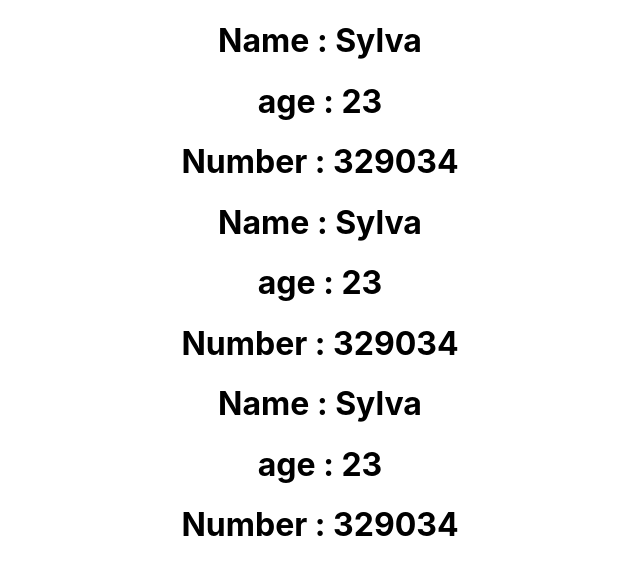
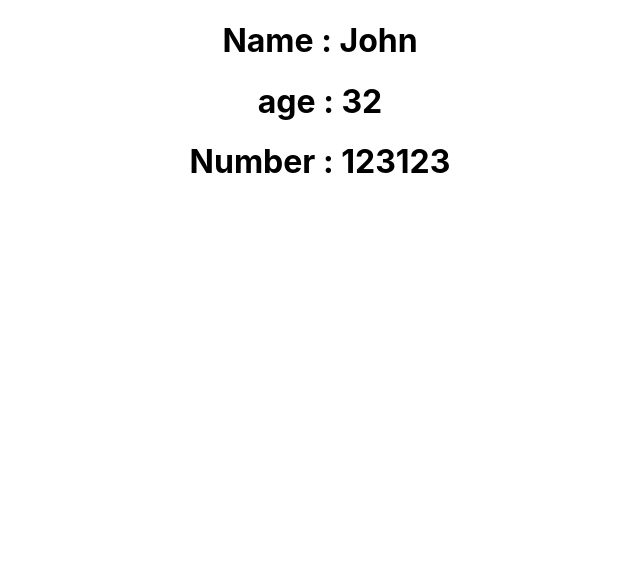
Before and after one commit to Sylvat160/react-js-C, a React (Create React App) app: page / in a window 1280 px wide. Shown: the top 574 px of the page, without its empty margins (320-960 px from the left). Built offline with nearby package versions, Linux system fonts and the light colour scheme.

Commit message:
props ...

```diff
--- a/src/App.js
+++ b/src/App.js
@@ -1,11 +1,11 @@
 import './App.css';
 
-const Person = () => {
+const Person = (props) => {
   return (
     <>
-      <h1>Name : Sylva</h1>
-      <h1> age : 23 </h1>
-      <h1> Number : 329034 </h1>
+      <h1>Name : {props.name} </h1>
+      <h1> age : {props.age} </h1>
+      <h1> Number : {props.number} </h1>
     </>
   )
 }
@@ -16,9 +16,7 @@ const App = () => {
   const isNameShowing = false
   return (
     <div className="App">
-      <Person />
-      <Person />
-      <Person />
+      <Person name={'John'} age={32} number={123123} />
     </div>
   );
 }
```
